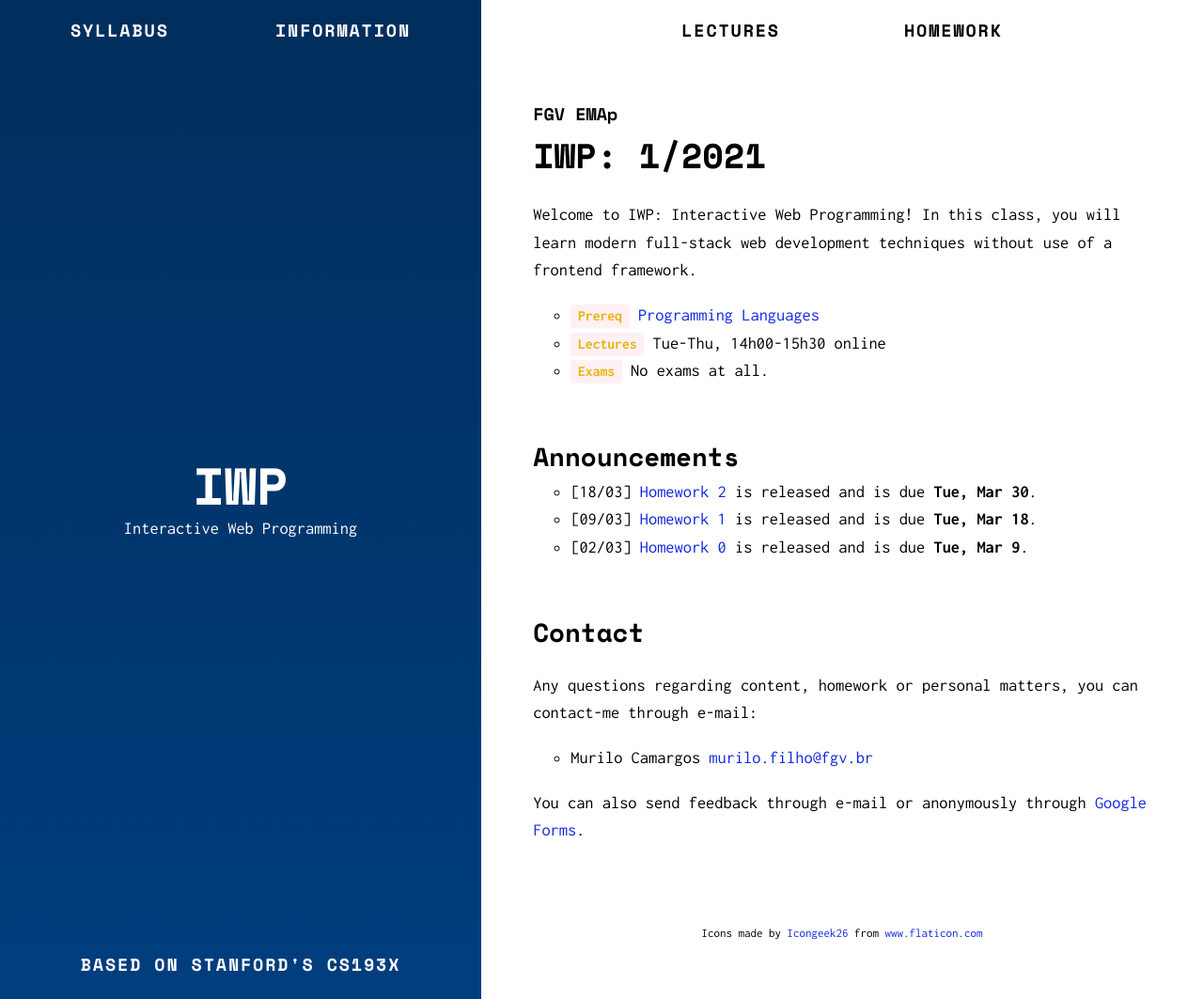
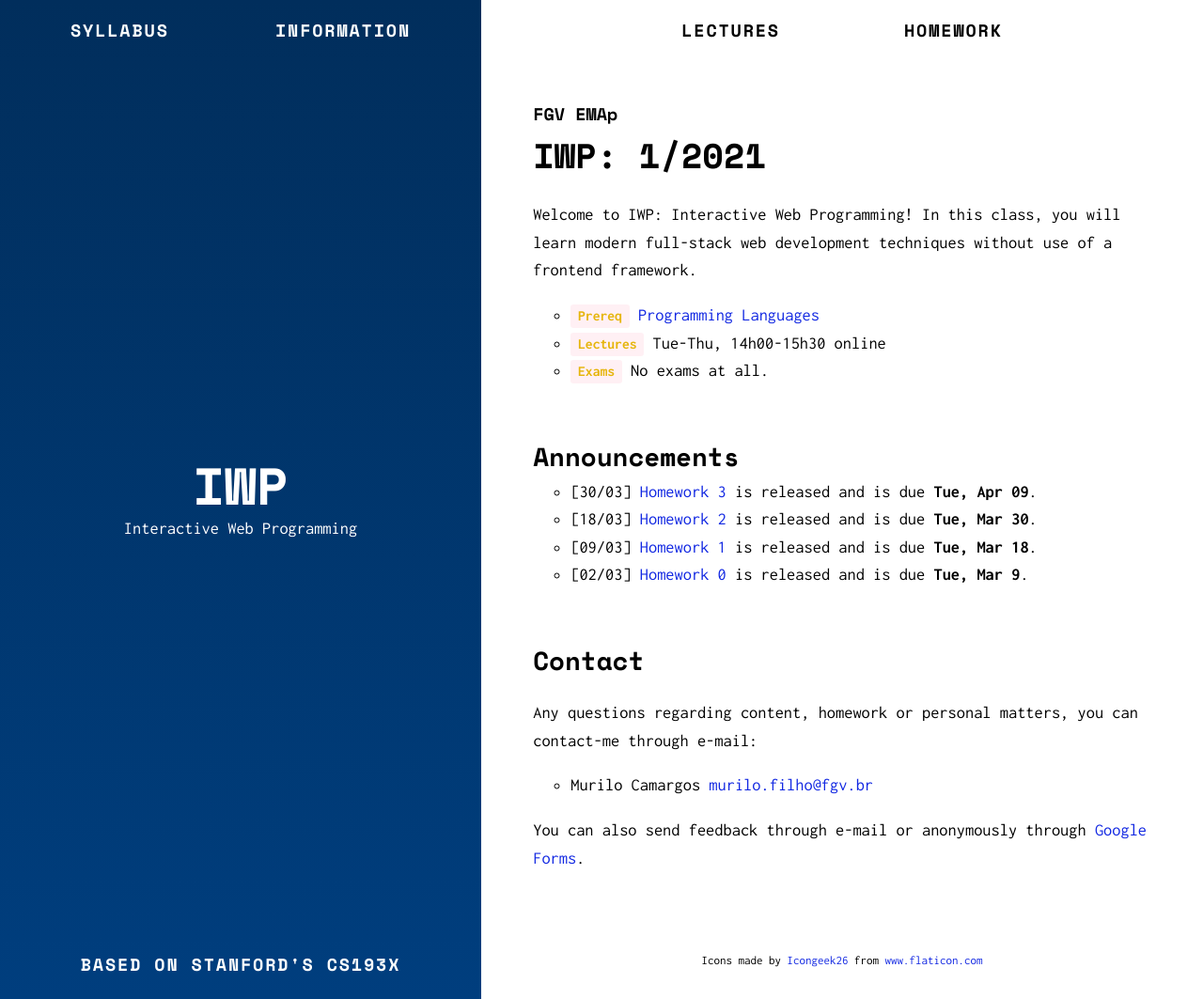
Before and after one commit to murilocamargos/iwp, a Jekyll site: the page built from index.md, in a window 1280 px wide and 1063 px high. Shown: the whole window at 94% size. Built offline with Jekyll 4.4.1, drawn with Linux system fonts in a browser that asks for light colours.

Commit message:
Adiciona anúncio da tarefa

```diff
--- a/index.md
+++ b/index.md
@@ -11,6 +11,7 @@ Welcome to IWP: Interactive Web Programming! In this class, you will learn moder
 - <span class="label">Exams</span> No exams at all.
 
 ## Announcements
+- [30/03] [Homework 3]({{ site.baseurl }}/homework/3-classes-and-animations) is released and is due **Tue, Apr 09**.
 - [18/03] [Homework 2]({{ site.baseurl }}/homework/2-tv-show-episodes) is released and is due **Tue, Mar 30**.
 - [09/03] [Homework 1]({{ site.baseurl }}/homework/1-tv-show-list) is released and is due **Tue, Mar 18**.
 - [02/03] [Homework 0]({{ site.baseurl }}/homework/0-welcome) is released and is due **Tue, Mar 9**.
```
